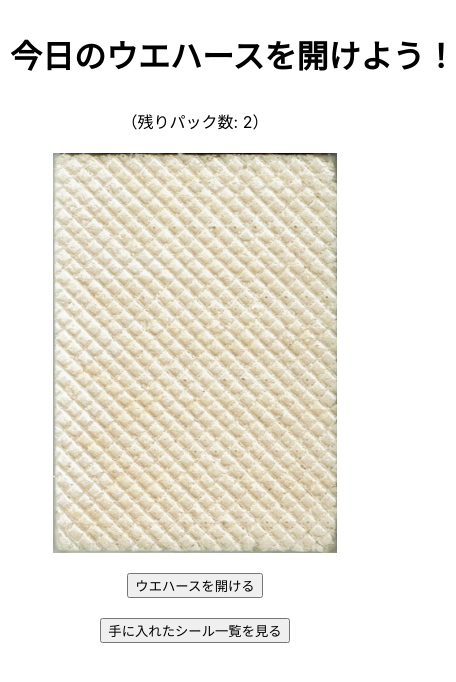
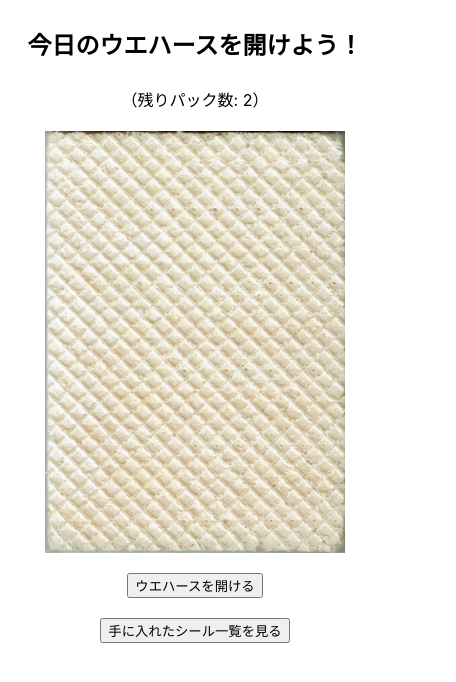
Before and after one commit to nozomuuu/otakarakutasealwafercollection, a React (Create React App) app: page / in a window 390 px wide. Shown: the top 682 px of the page, 456 px wide, since content can reach past the window. Built offline with nearby package versions, Linux system fonts and the light colour scheme.

Commit message:
ウエハースのアニメーションとシールのSE、シール一覧ページの修正

```diff
--- a/src/App.css
+++ b/src/App.css
@@ -1,15 +1,25 @@
-.wafer {
-  max-width: 400px;
-  max-height: 400px;
-  margin: 0 auto 20px auto;
-  display: block;
-  transition: transform 1.5s ease-out;
+/* ウエハースが完全に画面外に消えるアニメーション */
+@keyframes moveUp {
+  0% {
+    transform: translateY(0);
+  }
+  100% {
+    transform: translateY(-800px); /* ウエハースが上に移動 */
+  }
 }
 
-.wafer.open {
-  animation: moveUp 1.5s ease-out forwards;
+/* ウエハースのスタイル */
+.wafer {
+  max-width: 300px;
+  transition: transform 1s ease-out;
 }
 
+/* ウエハースが開いた状態のスタイル */
+.wafer.open {
+  animation: moveUp 2s ease-out forwards; /* ウエハースが上に移動するアニメーション */
+}
+
+/* シールのスタイル */
 .sticker {
   width: 300px !important;
   height: auto !important;
@@ -17,21 +27,35 @@
   transition: opacity 0.5s ease-in-out;
   position: absolute !important;
   left: 50%;
-  top: 50%;
-  transform: translate(-50%, -50%);
+  transform: translate(-50%, 0); /* 中央揃え */
+  top: 50%; /* Y軸中央 */
+  transform: translate(-50%, -50%); /* 中央揃え */
 }
 
+/* シールがフェードインして表示される */
 .sticker.show {
-  animation: stickerFadeIn 1s ease-in-out forwards;
+  animation: fadeIn 1s ease-in-out forwards;
 }
 
-@keyframes stickerFadeIn {
-  0% {
-    opacity: 0;
-    transform: translate(-50%, 50%);
+.sticker-container {
+  position: relative;
+  width: 100%;
+  height: 100%;
+  overflow: hidden;
+}
+
+/* SEの非表示 */
+audio {
+  display: none;
+}
+
+/* スマホ向けにサイズを調整 */
+@media only screen and (max-width: 600px) {
+  .wafer {
+    max-width: 200px; /* ウエハースのサイズを縮小 */
   }
-  100% {
-    opacity: 1;
-    transform: translate(-50%, -50%);
+
+  .sticker {
+    width: 200px !important; /* シールも縮小 */
   }
 }
--- a/src/App.js
+++ b/src/App.js
@@ -1,27 +1,31 @@
 import React, { useState, useCallback } from 'react';
 import './App.css';
-// import { Link } from 'react-router-dom'; // 未使用のインポートを削除
 
 function App() {
   const [remainingPacks, setRemainingPacks] = useState(2);
   const [isStickerVisible, setStickerVisible] = useState(false);
   const [sticker, setSticker] = useState(null);
+  const [waferOpen, setWaferOpen] = useState(false);
 
+  // シールをランダムに選択
   const pickRandomSticker = useCallback(() => {
     const totalStickers = 50;
     const randomNumber = Math.floor(Math.random() * totalStickers) + 1;
     return `/images/${randomNumber}.jpg`;
   }, []);
 
+  // 残りパック数を更新
   const updateRemainingPacks = useCallback(() => {
     setRemainingPacks((prevPacks) => prevPacks - 1);
   }, []);
 
+  // ウエハースを開ける
   const openWafer = useCallback(() => {
     if (remainingPacks > 0) {
       updateRemainingPacks();
       setSticker(pickRandomSticker());
       setStickerVisible(true);
+      setWaferOpen(true); // ウエハースが開いた状態にする
       const audio = new Audio('/sounds/wafer-open.mp3');
       audio.play();
     } else {
@@ -29,24 +33,30 @@ function App() {
     }
   }, [remainingPacks, updateRemainingPacks, pickRandomSticker]);
 
+  // シール登場時のSE
   const playStickerRevealSE = useCallback(() => {
-    const stickerAudio = new Audio('/sounds/sticker-reveal.mp3');
-    stickerAudio.play();
+    setTimeout(() => {
+      const stickerAudio = new Audio('/sounds/sticker-reveal.mp3');
+      stickerAudio.play();
+    }, 1000); // シールが表示されてから1秒後にSEを再生
   }, []);
 
+  // シール一覧ページへ遷移
   const viewStickers = useCallback(() => {
     window.location.href = '/stickers';
   }, []);
 
   return (
     <div className="App">
-      <h1 style={{ textAlign: 'center', fontSize: '2rem', whiteSpace: 'nowrap', padding: '10px' }}>今日のウエハースを開けよう！</h1>
+      <h1 style={{ textAlign: 'center', fontSize: '1.5rem', whiteSpace: 'nowrap', padding: '10px' }}>
+        今日のウエハースを開けよう！
+      </h1>
       <p style={{ textAlign: 'center' }}>（残りパック数: {remainingPacks}）</p>
 
       <img
         src="/images/wafer.png"
         alt="ウエハース"
-        className="wafer"
+        className={`wafer ${waferOpen ? 'open' : ''}`} // ウエハースが開いた状態を反映
         style={{ display: 'block', margin: '20px auto', maxWidth: '300px', cursor: 'pointer' }}
         onClick={openWafer}
       />
--- a/src/StickersPage.js
+++ b/src/StickersPage.js
@@ -1,12 +1,12 @@
 import React from 'react';
-import { Link } from 'react-router-dom';
+import './App.css'; // 必要であれば追加
 
 function StickersPage() {
   return (
     <div>
       <h1>手に入れたシール一覧</h1>
       <p>ここにシール一覧が表示されます。</p>
-      <Link to="/">ホームに戻る</Link>
+      <a href="/">ホームに戻る</a>
     </div>
   );
 }
```
Also changed, not shown: 2 other files (tests, documents, lock files or other folders).
